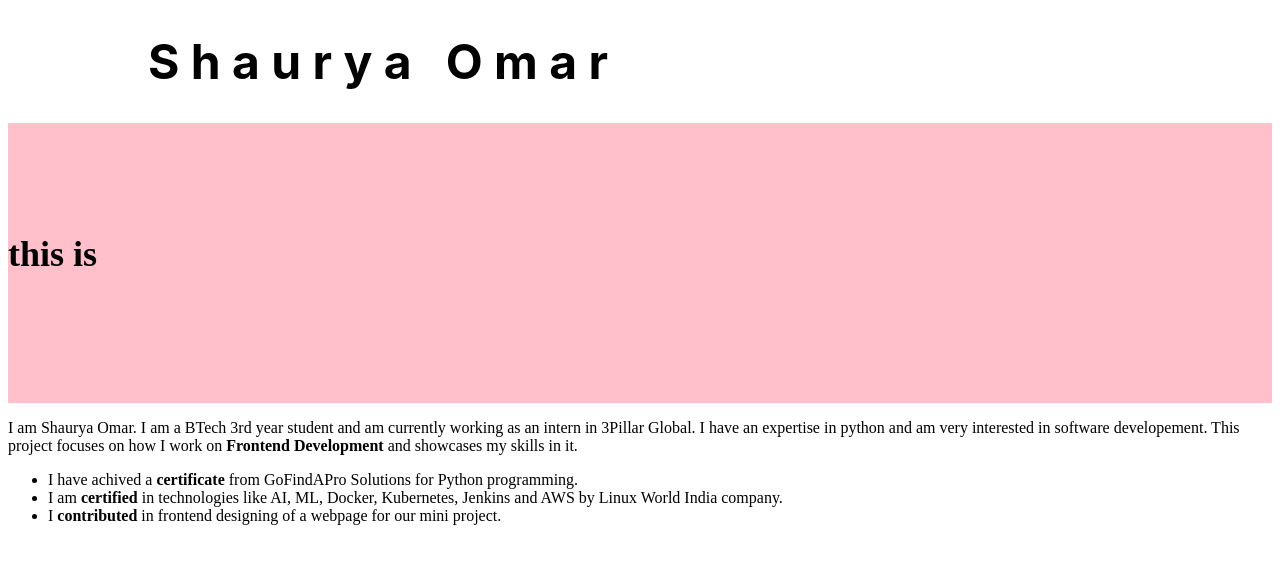
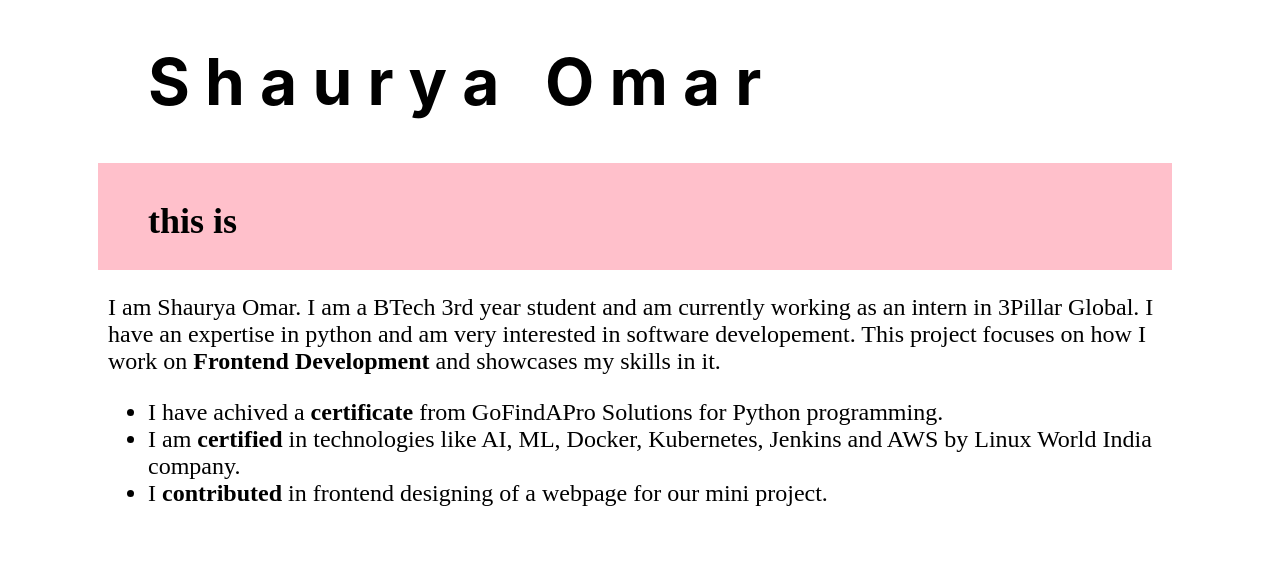
Before and after one commit to Shoye21/3Pillar-DIY, a plain HTML site: page 3Pillar Projects/Project- Portfolio/index.html in a window 1280 px wide. Drawn offline with Linux system fonts and the light colour scheme; a script that the page names is missing.

Commit message:
Second Commit

```diff
--- a/3Pillar Projects/Project- Portfolio/main.css
+++ b/3Pillar Projects/Project- Portfolio/main.css
@@ -1,17 +1,24 @@
 #div-1{
     font-family: -apple-system, BlinkMacSystemFont, 'Segoe UI', Roboto, Oxygen, Ubuntu, Cantarell, 'Open Sans', 'Helvetica Neue', sans-serif;
-    font-size: x-large;
+    font-size: xx-large;
     padding-left: 50px;
     margin-left: 90px;
 }
 #div-2{
-  height: 200px;
-  width: 100%;
+  height: 100px;
   background-color: pink;
   text-align: left;
-  padding-top: 80px;
+  font-size: x-large;
+  padding-top: 7px;
+  padding-right: 100px;
+  margin-right: 100px;
+  padding-left: 50px;
+  margin-left: 90px;
+}
+#div-3{
+  padding-left: 50px;
+  padding-right: 50px;
+  margin-left: 50px;
+  margin-right: 50px;
   font-size: x-large;
 }
-
-
-}
```
